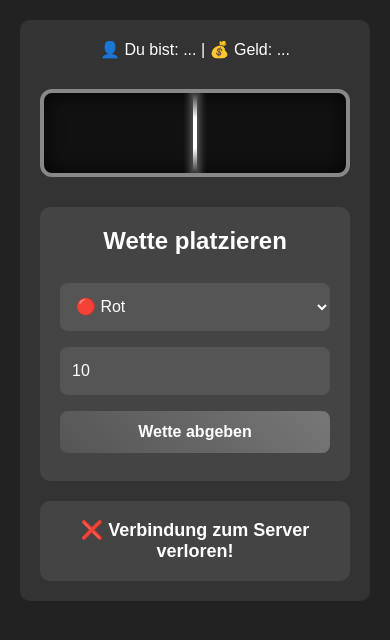
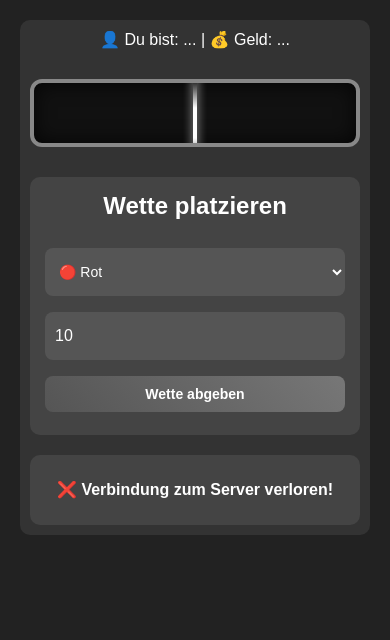
Before and after one commit to Matvej003/matvej-roulette, a plain HTML site: page index.html in a window 390 px wide. Drawn offline with Linux system fonts and the light colour scheme.

Commit message:
Update style.css

```diff
--- a/style.css
+++ b/style.css
@@ -178,3 +178,33 @@ input[type=number]::-webkit-outer-spin-button {
   -webkit-appearance: none;
   margin: 0;
 }
+
+@media (max-width: 600px) {
+  #ui {
+    padding: 10px;
+  }
+
+  #roulette-strip {
+    width: 100%;
+    height: 60px;
+  }
+
+  #strip-inner .slot {
+    width: 60px;
+    font-size: 18px;
+  }
+
+  input, select, button {
+    font-size: 14px;
+    padding: 10px;
+  }
+
+  #result-display {
+    font-size: 16px;
+    padding: 10px;
+  }
+
+  #bet-section, #host-section {
+    padding: 15px;
+  }
+}
```
